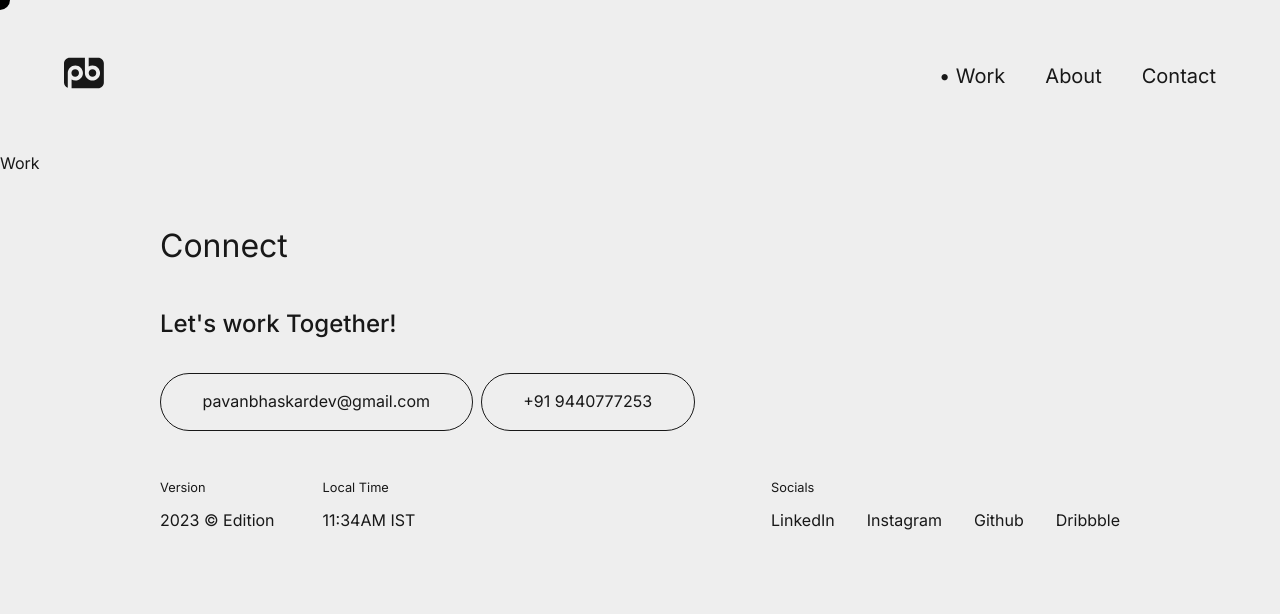
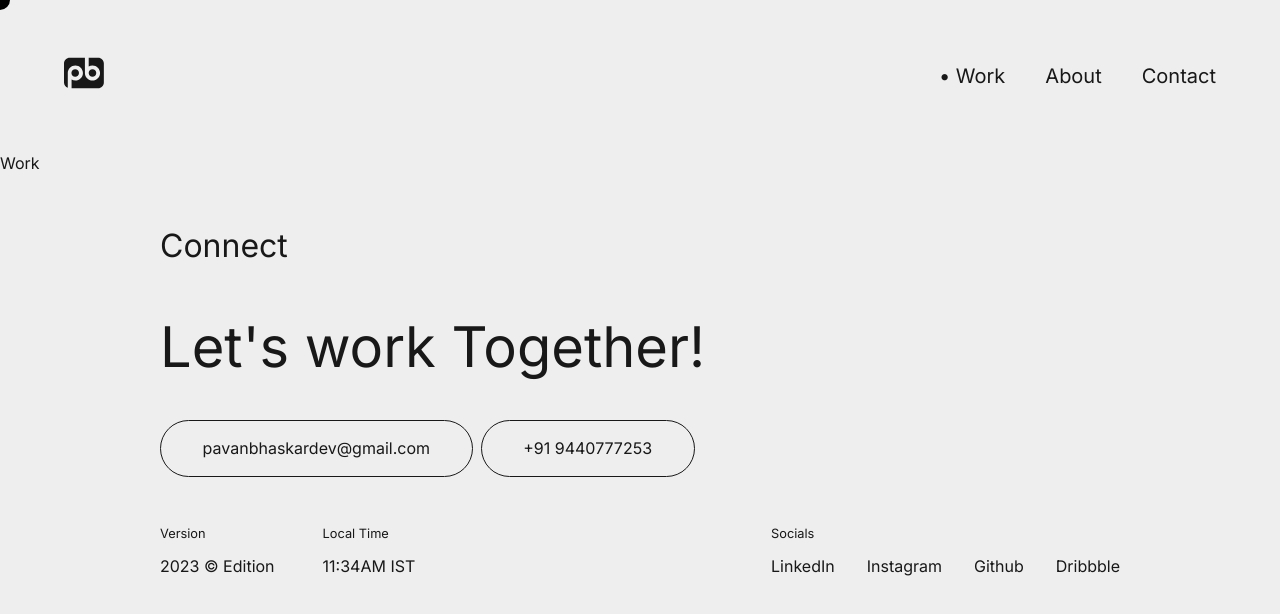
Before and after one commit to pavanbhaskardev/portfolio, a Next.js app: page /work in a window 1280 px wide. Shown: the top 614 px of the page. Built offline with nearby package versions, Linux system fonts and the light colour scheme.

Commit message:
changed the font-size

```diff
--- a/app/styles/connect.module.css
+++ b/app/styles/connect.module.css
@@ -9,7 +9,6 @@
 
 .connect_subheading {
   font-size: 1.25rem;
-  font-weight: 500;
   margin-bottom: 1rem;
 }
 
@@ -101,7 +100,7 @@
   }
 
   .connect_subheading {
-    font-size: 1.5rem;
+    font-size: 2.5rem;
     margin-bottom: 2rem;
   }
 
@@ -138,7 +137,7 @@
   }
 
   .connect_subheading {
-    font-size: 1.5rem;
+    font-size: 2.5rem;
     margin-bottom: 2rem;
   }
 
@@ -175,7 +174,7 @@
   }
 
   .connect_subheading {
-    font-size: 1.5rem;
+    font-size: 3.5rem;
     margin-bottom: 2rem;
   }
 
```
